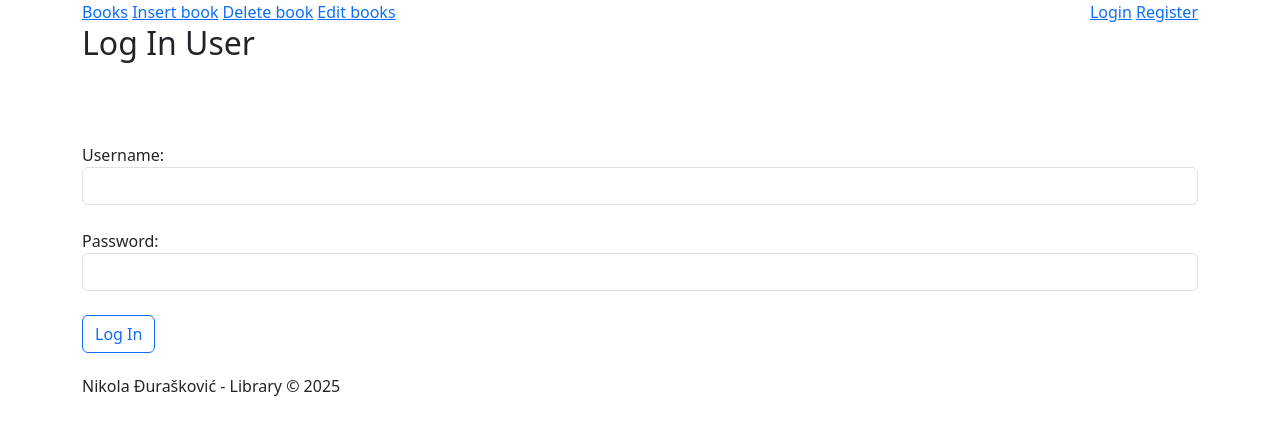
After one commit to nikoladjuraskovic/library, a PHP site: page /login.php in a window 1280 px wide. The commit adds this page. Shown: the top 435 px of the page. Run offline with PHP 8.4, Linux system fonts and the light colour scheme.

Commit message:
added register and login

```diff
--- /dev/null
+++ b/login.php
@@ -0,0 +1,83 @@
+
+<?php
+
+require "config.php";
+
+if($_SERVER["REQUEST_METHOD"] == "POST") {
+
+    $username = $_POST["username"];
+    $password = $_POST["password"];
+
+
+
+    $query = "SELECT * FROM users WHERE username = :username";
+    $stmt = $pdo->prepare($query);
+    $stmt->execute(['username' => $username]);
+    $data = $stmt->fetch();
+    if($data)//Ako ima neki takav korisnik
+    {
+
+        //proveri da li je tacna sifra
+        if(password_verify($password, $data['password']))
+        {
+            echo "User " . htmlspecialchars($data['username']) . " is logged in. Welcome back!";
+        } else{
+            echo "Wrong password! Try again!";
+
+        }
+    } else{
+        echo "Wrong username! Try again!";
+
+    }
+
+    $pdo = null;
+}
+
+
+
+
+?>
+
+
+<?php require "views/partials/header.php"?>
+<?php require "views/partials/nav.php"?>
+<main>
+
+    <div class="container">
+
+        <h2>Log In User</h2>
+
+        <br>
+
+        <form action="login.php" method="post">
+
+            <div id="greska">
+
+            </div>
+
+            <br>
+
+            <div class="form-group">
+                <label for="username">Username:</label>
+                <input type="text" name="username" id="username" class="form-control" required>
+            </div>
+
+            <br>
+
+            <div class="form-group">
+                <label for="password">Password:</label>
+                <input type="password" name="password" id="password" class="form-control" required>
+            </div>
+
+            <br>
+
+            <input type="submit" value="Log In" class="btn btn-outline-primary">
+
+        </form>
+
+    </div>
+
+</main>
+
+
+<?php require "views/partials/footer.php"?>
--- a/views/partials/nav.php
+++ b/views/partials/nav.php
@@ -14,8 +14,8 @@
     </div>
 
     <div>
-        <a href="">Login</a>
-        <a href="">Register</a>
+        <a href="login.php">Login</a>
+        <a href="register.php">Register</a>
     </div>
 
     </div>
```
Also changed, not shown: register.php (added, +77 -0 lines).
